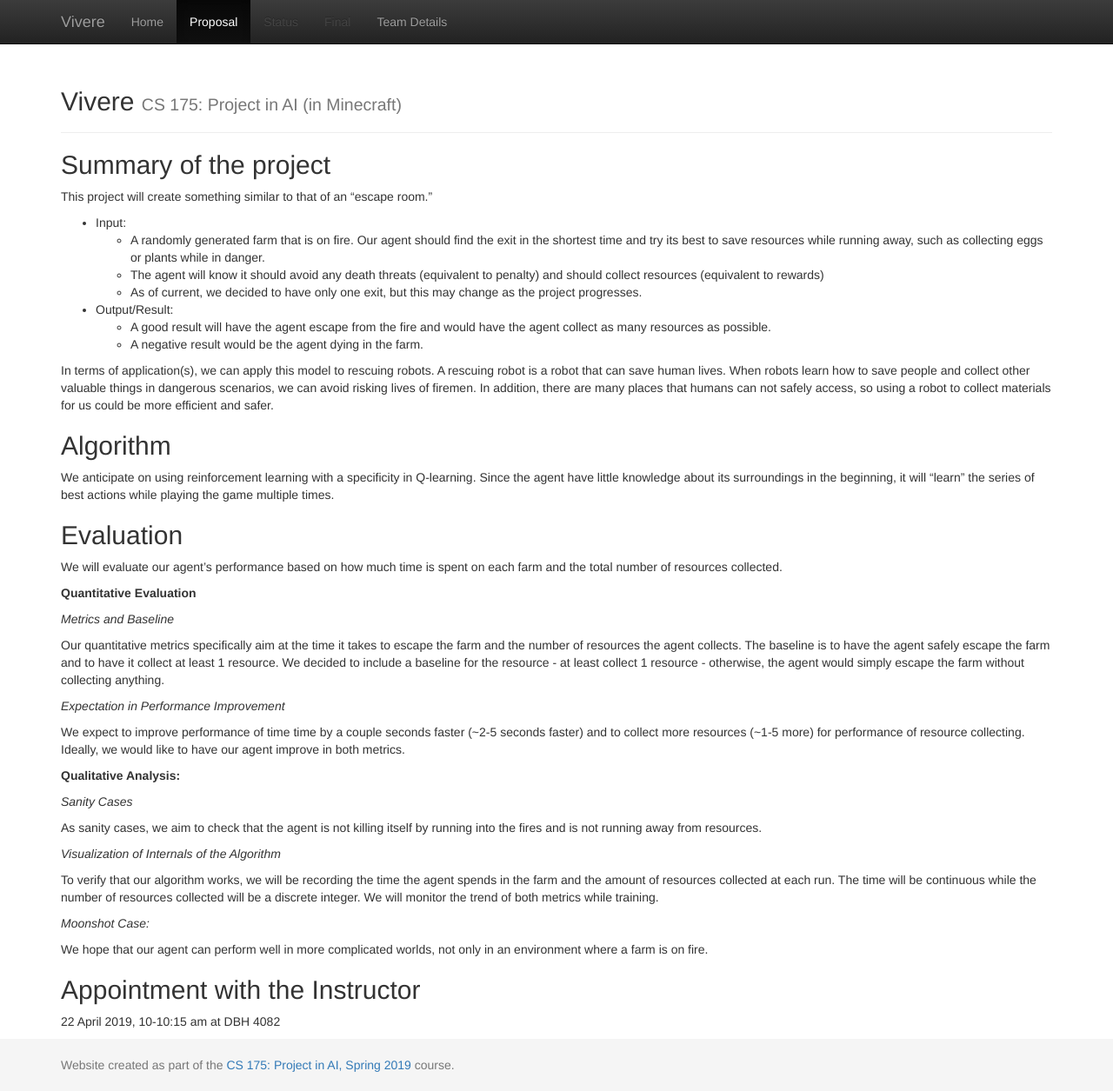
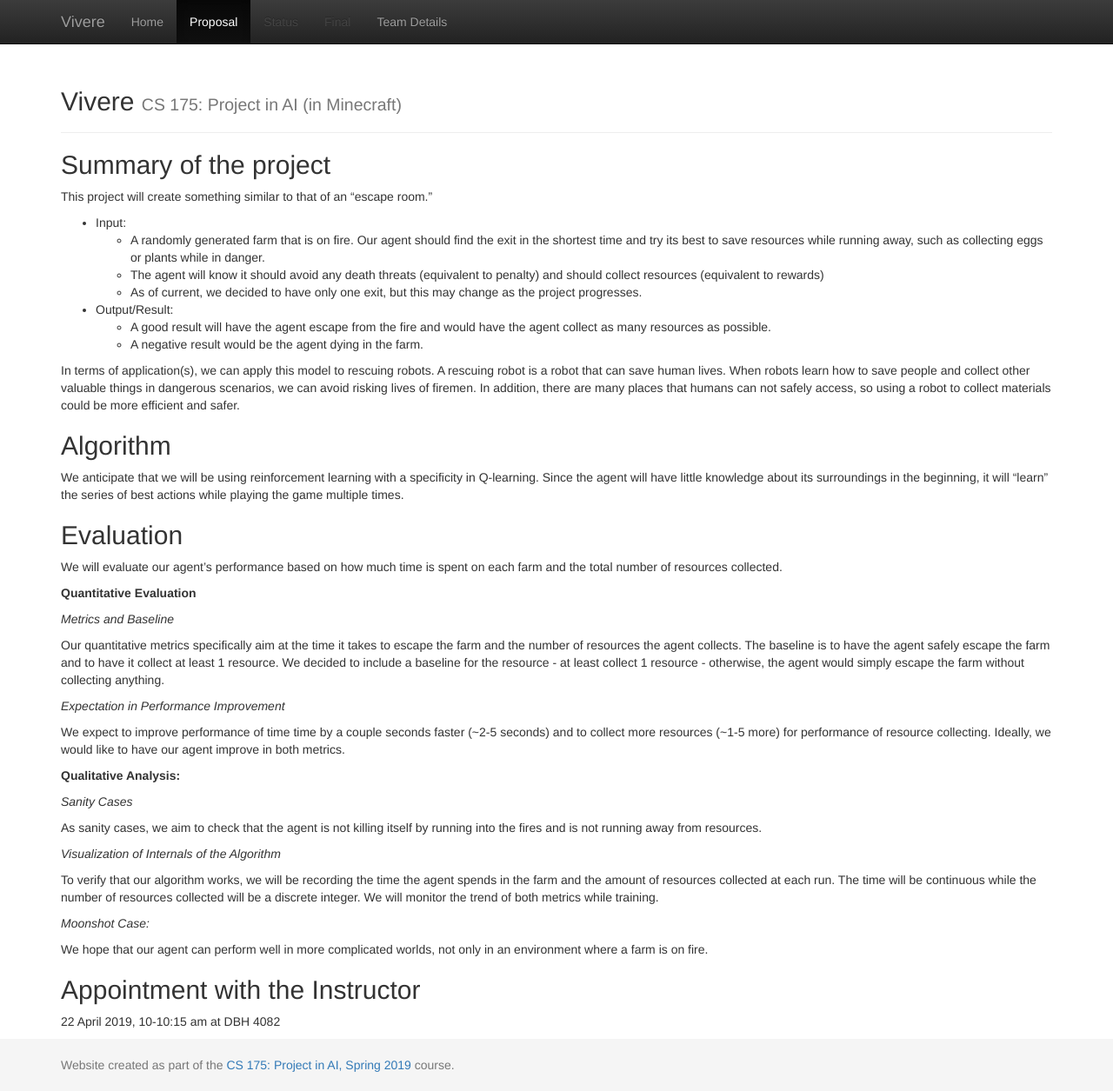
Before and after one commit to Enhjin/Vivere, a Jekyll site: the page built from docs/proposal.md, in a window 1280 px wide and 1255 px high. Shown: the whole window at 87% size. Built offline with Jekyll 4.4.1, drawn with Linux system fonts in a browser that asks for light colours.

Commit message:
Update proposal.md
small grammar edits

```diff
--- a/docs/proposal.md
+++ b/docs/proposal.md
@@ -14,11 +14,11 @@
        * A good result will have the agent escape from the fire and would have the agent collect as many resources as possible.
        * A negative result would be the agent dying in the farm.
 
-In terms of application(s),  we can apply this model to rescuing robots. A rescuing robot is a robot that can save human lives. When robots learn how to save people and collect other valuable things in dangerous scenarios, we can avoid risking lives of firemen. In addition, there are many places that humans can not safely access, so using a robot to collect materials for us could be more efficient and safer.
+In terms of application(s),  we can apply this model to rescuing robots. A rescuing robot is a robot that can save human lives. When robots learn how to save people and collect other valuable things in dangerous scenarios, we can avoid risking lives of firemen. In addition, there are many places that humans can not safely access, so using a robot to collect materials could be more efficient and safer.
 
 ## Algorithm
 
-We anticipate on using reinforcement learning with a specificity in Q-learning. Since the agent have little knowledge about its surroundings in the beginning, it will “learn” the series of best actions while playing the game multiple times.
+We anticipate that we will be using reinforcement learning with a specificity in Q-learning. Since the agent will have little knowledge about its surroundings in the beginning, it will “learn” the series of best actions while playing the game multiple times.
 
 ## Evaluation
 
@@ -32,7 +32,7 @@
 
 *Expectation in Performance Improvement*
 
- We expect to improve performance of time time by a couple seconds faster (~2-5 seconds faster) and to collect more resources (~1-5 more) for performance of resource collecting. Ideally, we would like to have our agent improve in both metrics.
+ We expect to improve performance of time time by a couple seconds faster (~2-5 seconds) and to collect more resources (~1-5 more) for performance of resource collecting. Ideally, we would like to have our agent improve in both metrics.
 
 **Qualitative Analysis:**
 
```
